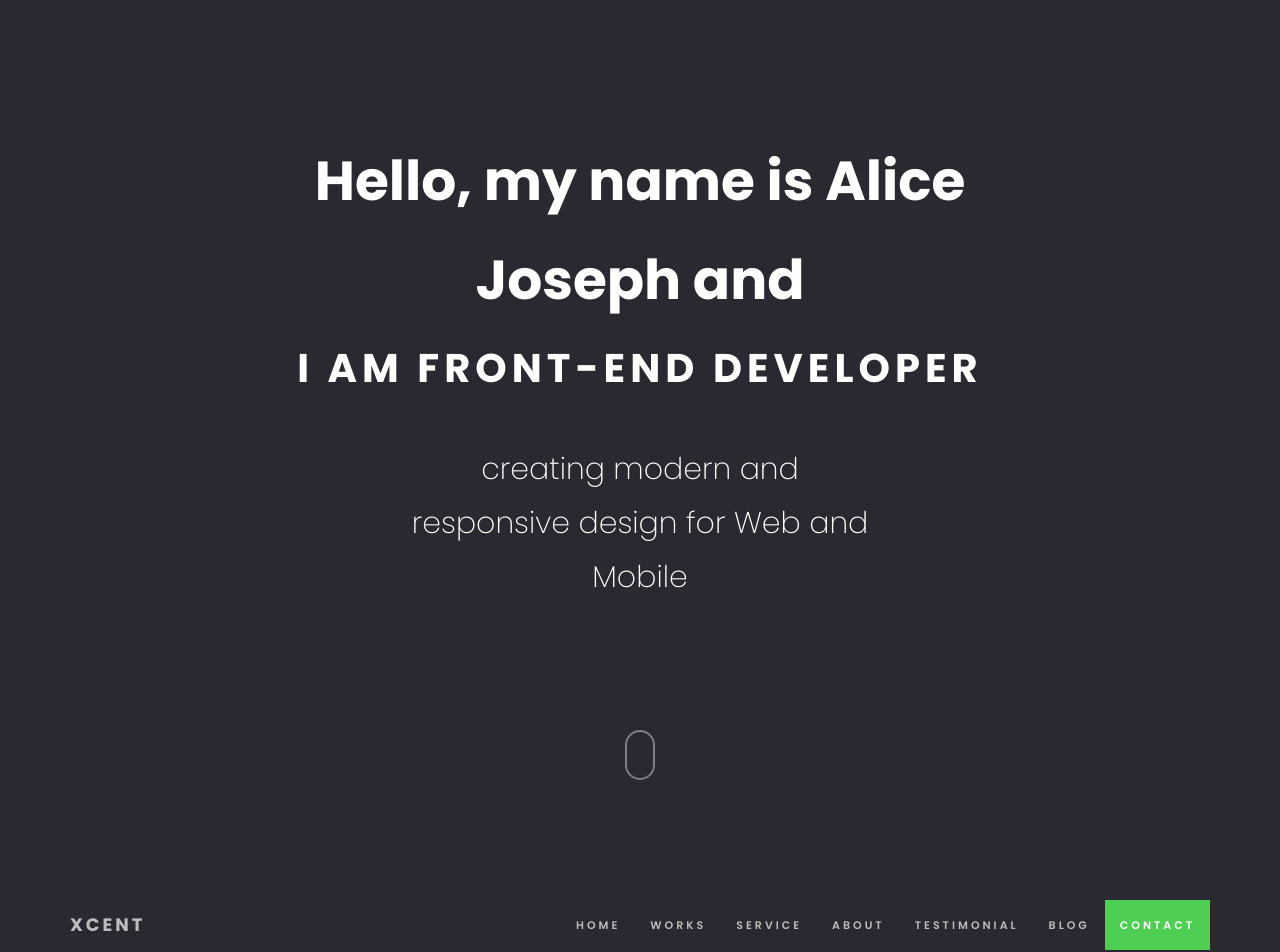
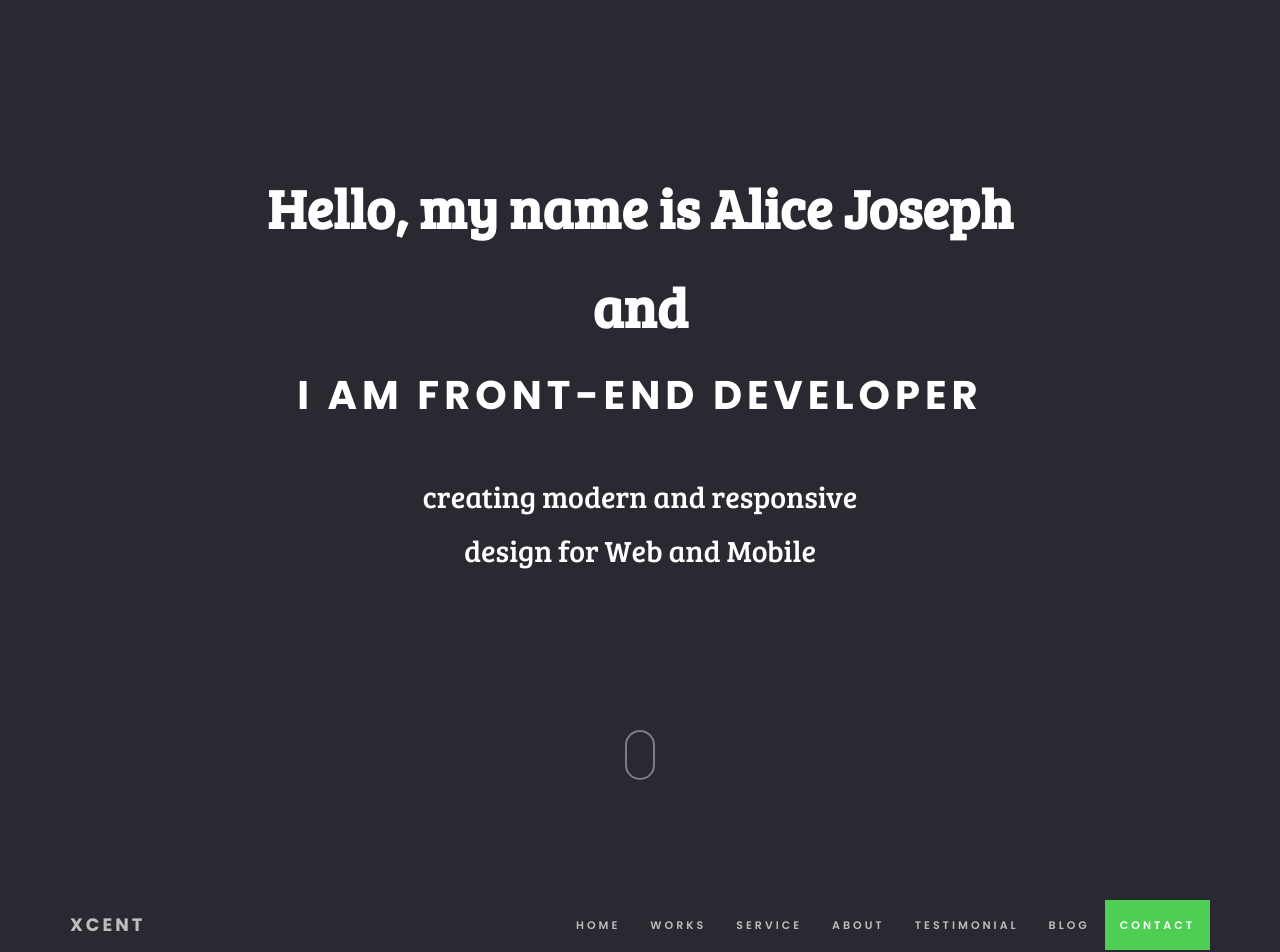
Before and after one commit to RahKapoor/Portfolio, a Jekyll site: the page built from index-video.html, in a window 1280 px wide. Shown: the top 952 px of the page. Built offline with Jekyll 4.4.1, drawn with Linux system fonts in a browser that asks for light colours.

Commit message:
Update style.css

```diff
--- a/assets/css/style.css
+++ b/assets/css/style.css
@@ -613,12 +613,13 @@ textarea.form-control {
     font-weight: 200;
     width: 60%;
     margin: 0 auto;
-    margin-top: 50px;
+	margin-top: 50px;
+	font-family: 'Bree Serif', serif;
 }
 
 .hello {
 	font-weight: 700;
-	font-family: 'poppins', sans-serif;
+	font-family: 'Bree Serif', serif;
 	font-size: 55px;
 	margin: 15px 0;
 	letter-spacing: normal;
@@ -1786,6 +1787,7 @@ figure {
 	}
 
 	.hello {
+    font-weight: 700;
     font-family: 'Bree Serif', serif;
     font-size: 35px;
 	margin: 15px 0;
```
